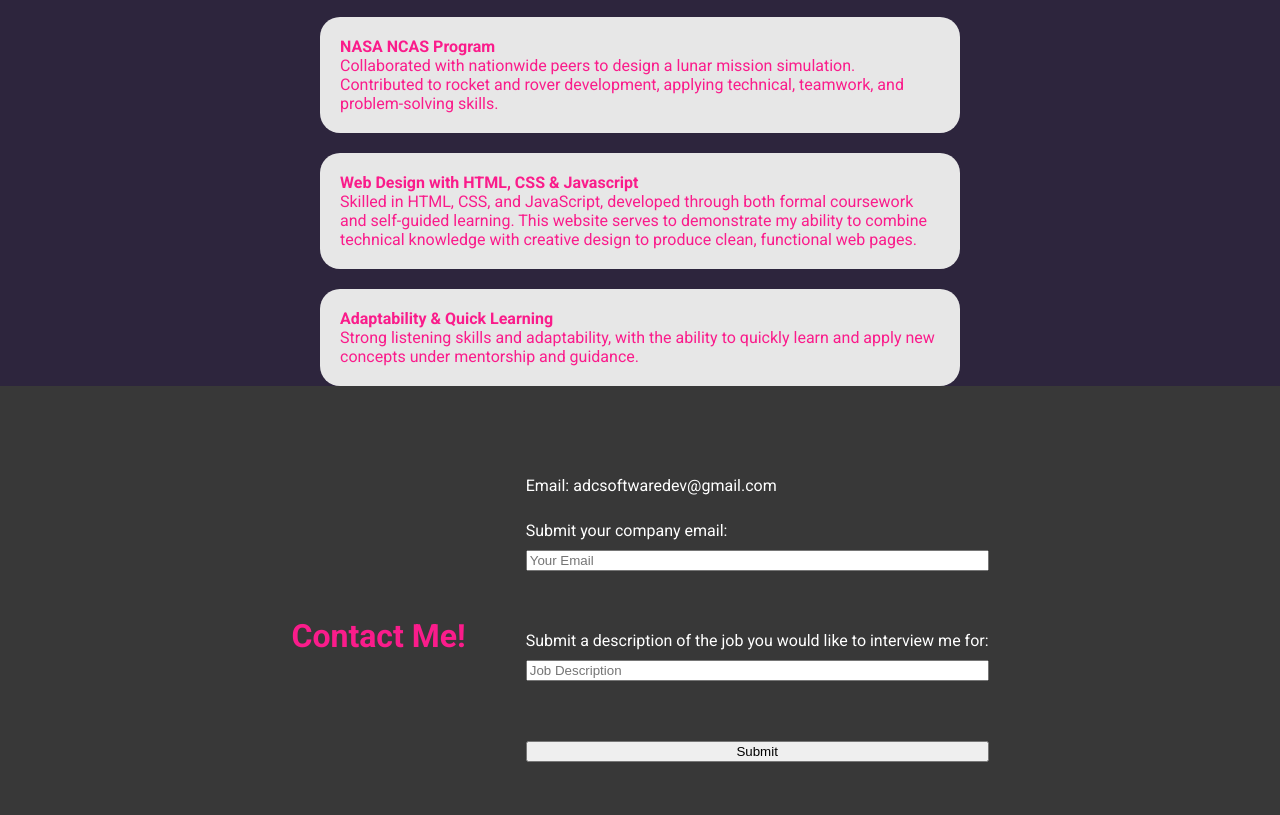
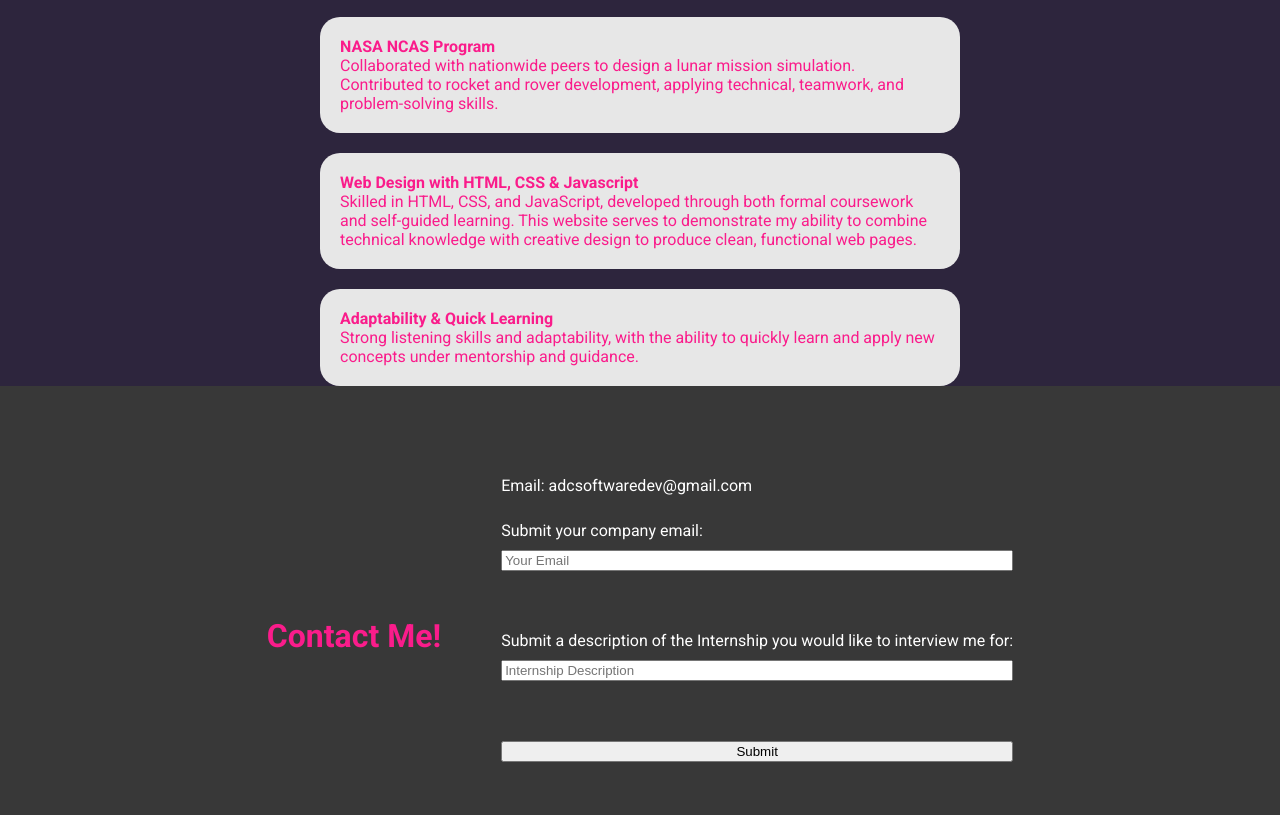
Before and after one commit to QuickShadow4770/Resume-Site, a plain HTML site: page index.html in a window 1280 px wide. Shown: the part 2923-3738 px from the top of the page. Drawn offline with Linux system fonts and the light colour scheme.

Commit message:
Edited Job Description to internship description placeholder

```diff
--- a/index.html
+++ b/index.html
@@ -129,8 +129,8 @@
 
 
 
-            <label for="hireMsg">Submit a description of the job you would like to interview me for:</label>
-            <input type="textarea" name="descriptions" id="hireMsg" placeholder="Job Description">
+            <label for="hireMsg">Submit a description of the Internship you would like to interview me for:</label>
+            <input type="textarea" name="descriptions" id="hireMsg" placeholder="Internship Description">
 
 
 
```
